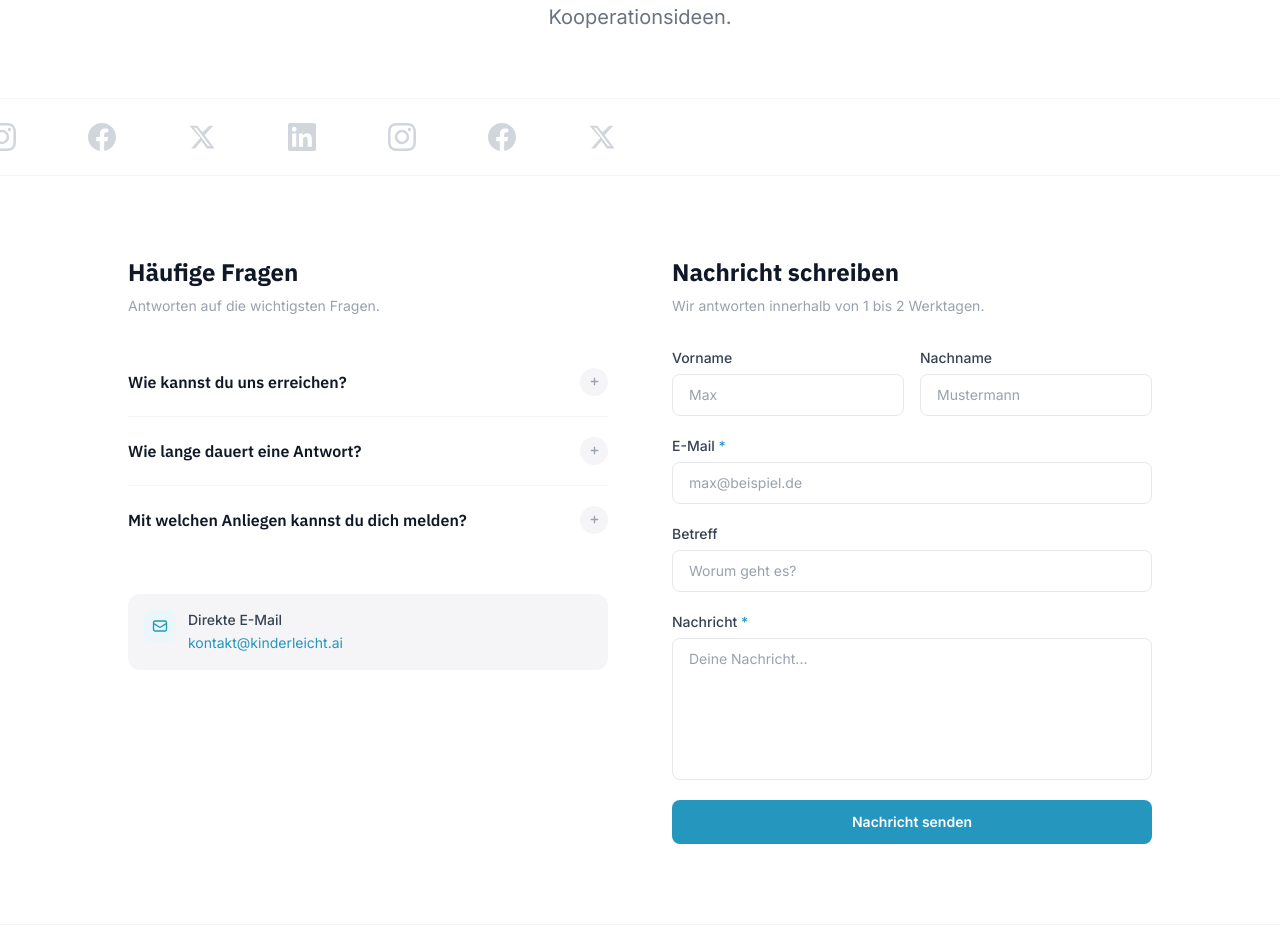
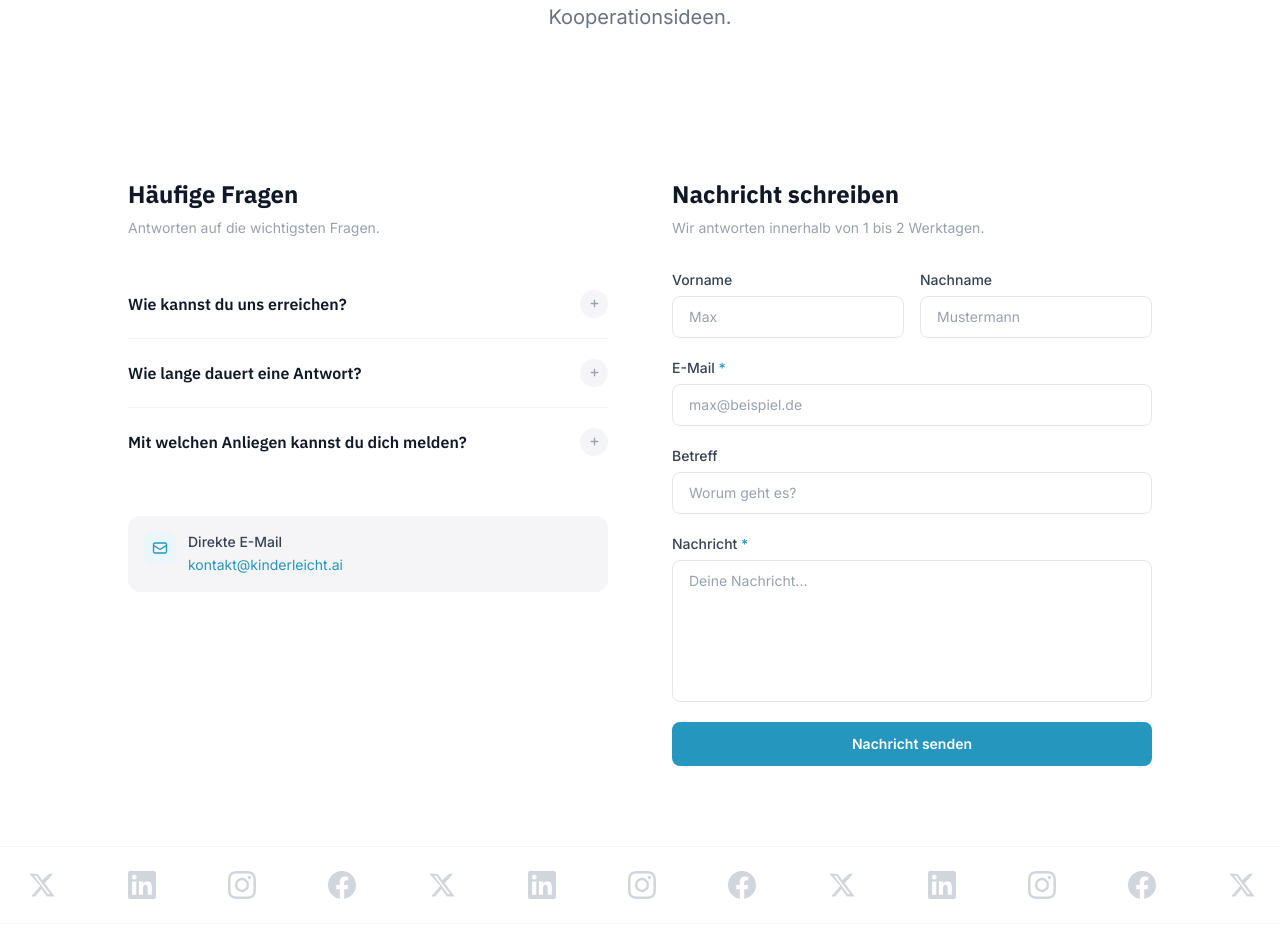
Before and after one commit to daumnicolas89-oss/kinderleicht-ai, a Next.js app: page /kontakt in a window 1280 px wide. Shown: the part 320-1272 px from the top of the page. Built offline with nearby package versions, Linux system fonts and the light colour scheme.

Commit message:
Layout 11

```diff
--- a/app/kontakt/page.tsx
+++ b/app/kontakt/page.tsx
@@ -154,43 +154,6 @@ export default function KontaktPage() {
         </div>
       </section>
 
-      {/* ── SOCIAL SCROLL STRIP ──────────────────────────── */}
-      <div className="border-y border-gray-100 bg-white overflow-hidden py-6">
-        <div className="logo-track">
-          {[0, 1].map((copy) => (
-            <div key={copy} className="flex items-center" style={{ gap: 72, paddingRight: 72 }}>
-              {socials.map((s) =>
-                s.href ? (
-                  <a
-                    key={s.label}
-                    href={s.href}
-                    target="_blank"
-                    rel="noopener noreferrer"
-                    aria-label={s.label}
-                    className="flex-shrink-0 text-gray-300 transition-colors duration-200"
-                    style={{ ["--hover" as string]: s.hoverColor }}
-                    onMouseEnter={(e) => ((e.currentTarget as HTMLElement).style.color = s.hoverColor)}
-                    onMouseLeave={(e) => ((e.currentTarget as HTMLElement).style.color = "")}
-                  >
-                    {s.svg}
-                  </a>
-                ) : (
-                  <span
-                    key={s.label}
-                    aria-label={s.label}
-                    className="flex-shrink-0 text-gray-300 transition-colors duration-200 cursor-default"
-                    onMouseEnter={(e) => ((e.currentTarget as HTMLElement).style.color = s.hoverColor)}
-                    onMouseLeave={(e) => ((e.currentTarget as HTMLElement).style.color = "")}
-                  >
-                    {s.svg}
-                  </span>
-                )
-              )}
-            </div>
-          ))}
-        </div>
-      </div>
-
       {/* ── MAIN CONTENT ─────────────────────────────────── */}
       <section className="bg-white py-20 px-4 sm:px-6 lg:px-8">
         <div className="max-w-5xl mx-auto grid grid-cols-1 lg:grid-cols-2 gap-16">
@@ -286,6 +249,48 @@ export default function KontaktPage() {
 
         </div>
       </section>
+
+      {/* ── SOCIAL SCROLL STRIP ──────────────────────────── */}
+      {/* 6 Wiederholungen pro Set → Strip ist immer breiter als der Viewport */}
+      {(() => {
+        const repeated = Array.from({ length: 6 }, () => socials).flat();
+        return (
+          <div className="border-t border-gray-100 bg-white overflow-hidden py-6">
+            <div className="logo-track">
+              {[0, 1].map((copy) => (
+                <div key={copy} className="flex items-center" style={{ gap: 72, paddingRight: 72 }}>
+                  {repeated.map((s, idx) =>
+                    s.href ? (
+                      <a
+                        key={idx}
+                        href={s.href}
+                        target="_blank"
+                        rel="noopener noreferrer"
+                        aria-label={s.label}
+                        className="flex-shrink-0 text-gray-300 transition-colors duration-200"
+                        onMouseEnter={(e) => ((e.currentTarget as HTMLElement).style.color = s.hoverColor)}
+                        onMouseLeave={(e) => ((e.currentTarget as HTMLElement).style.color = "")}
+                      >
+                        {s.svg}
+                      </a>
+                    ) : (
+                      <span
+                        key={idx}
+                        aria-label={s.label}
+                        className="flex-shrink-0 text-gray-300 transition-colors duration-200 cursor-default"
+                        onMouseEnter={(e) => ((e.currentTarget as HTMLElement).style.color = s.hoverColor)}
+                        onMouseLeave={(e) => ((e.currentTarget as HTMLElement).style.color = "")}
+                      >
+                        {s.svg}
+                      </span>
+                    )
+                  )}
+                </div>
+              ))}
+            </div>
+          </div>
+        );
+      })()}
     </>
   );
 }
```
